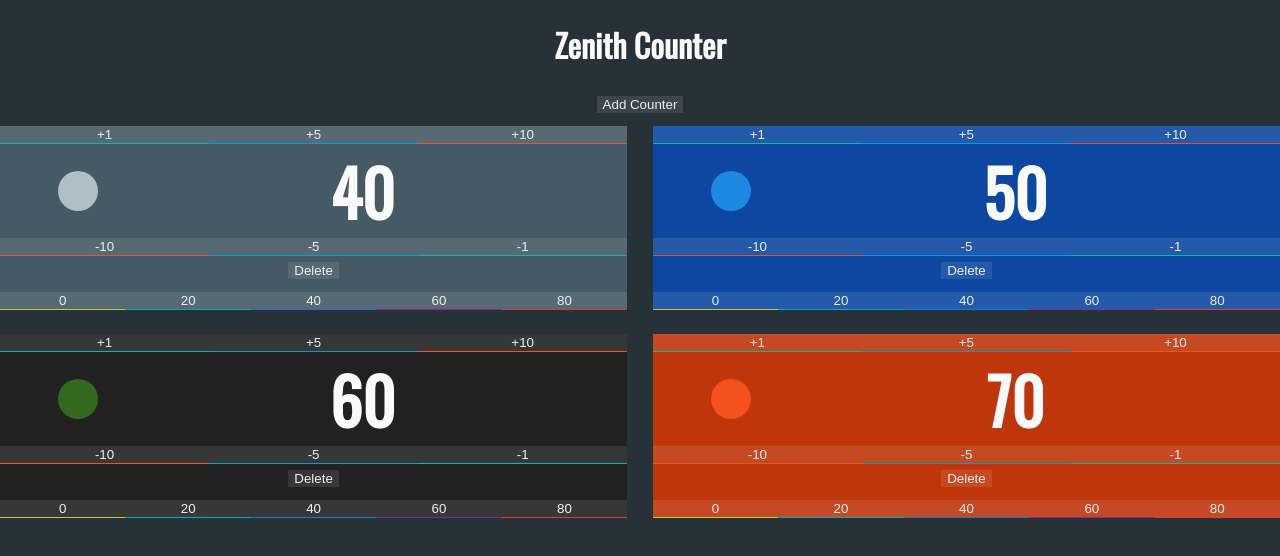
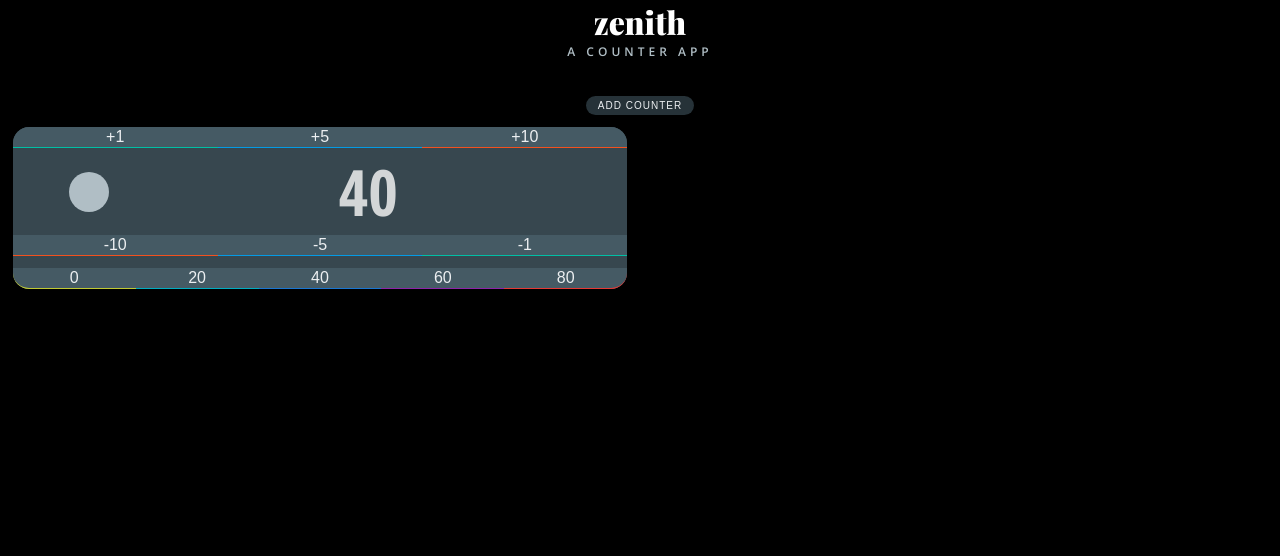
Before and after one commit to cwightrun/zenith, a React (Create React App) app: page / in a window 1280 px wide. Shown: the top 556 px of the page. Built offline with nearby package versions, Linux system fonts and the light colour scheme.

Commit message:
Working on appearance

```diff
--- a/src/App.css
+++ b/src/App.css
@@ -1,11 +1,11 @@
-@import url('https://fonts.googleapis.com/css?family=Oswald');
+@import url('https://fonts.googleapis.com/css?family=Open+Sans+Condensed:700|Open+Sans:600|Playfair+Display:900');
 
 
 body {
-  font-family: 'Oswald', sans-serif;
+  font-family: 'Open Sans', sans-serif;
   margin: 0;
   padding: 0;
-  background: #263238;
+  background: #000000;
   color: #FAFAFA;
   font-size: 16px;
 }
@@ -20,28 +20,48 @@ body {
   height: 40vmin;
 }
 
-.App-header {
-  background-color: #282c34;
-  min-height: 100vh;
-  display: flex;
-  flex-direction: column;
-  align-items: center;
-  justify-content: center;
+.header {
+  padding-bottom: 4vmin;
   font-size: calc(10px + 2vmin);
   color: white;
+}
+
+.header h1 {
+  font-family: 'Playfair Display', serif;
+  font-weight: 700;
+  font-size: 32px;
+  margin: 0;
+}
+
+.header h2 {
+  font-family: 'Open Sans', sans-serif;
+  font-size: 12px;
+  margin: 0;
+  text-transform: uppercase;
+  letter-spacing: 4px;
+  color: #B0BEC5;
 }
 
 main .manage-counters {
   padding: 0 0 12px 0;
 }
 
+main .manage-counters button {
+  padding: 4px 12px;
+  border-radius: 16px;
+  font-size: 10px;
+  letter-spacing: 1px;
+  text-transform: uppercase;
+  background: #263238;
+}
+
 .App button {
   position: relative;
   appearance: none;
-  background: rgba(255, 255, 255, 0.1);
+  /* background: rgba(255, 255, 255, 0.1); */
+  background: #455A64;
   color: #ECEFF1;
   border: none;
-  font-family: 'News Cycle', sans-serif;
   transform: translate3d(0, 0, 0);
 }
 
@@ -74,10 +94,10 @@ button:active::after {
 }
 
 .counter-wrapper {
-  flex-basis: 49%;
-  /* padding: 1.25%; */
+  flex-basis: 48%;
   padding: 0;
-  margin: 0 0 24px;
+  margin: 0 1% 1vh;
+  border-radius: 16px;
   background: #37474F;
 }
 
@@ -87,13 +107,14 @@ button:active::after {
   align-items: center;
 }
 
-.increment-column {
+.button-group {
   width: 100%;
   display: flex;
 }
 
-.increment-column button {
+.button-group button {
   flex-basis: 34%;
+  font-size: 16px;
 }
 
 .value-wrapper {
@@ -126,8 +147,10 @@ button.counter-icon:active::after {
 .current-value {
   margin: 0;
   padding: 0;
+  font-family: 'Open Sans Condensed', sans-serif;
   font-size: 64px;
   width: 66%;
+  opacity: 0.8;
 }
 
 .resets {
@@ -174,3 +197,19 @@ button.counter-icon:active::after {
 .has-5-buttons button:nth-last-of-type(5) {
   border-bottom: 1px solid #C0CA33;
 }
+
+.increment-group button:first-of-type {
+  border-top-left-radius: 16px;
+}
+
+.increment-group button:last-of-type {
+  border-top-right-radius: 16px;
+}
+
+.resets button:first-of-type {
+  border-bottom-left-radius: 16px;
+}
+
+.resets button:last-of-type {
+  border-bottom-right-radius: 16px;
+}
--- a/src/App.js
+++ b/src/App.js
@@ -9,12 +9,7 @@ class App extends Component {
   constructor(props) {
     super(props);
     this.state = {
-      counters: [
-        { id: uuid(), value: 40, icon: 0 },
-        { id: uuid(), value: 50, icon: 1 },
-        { id: uuid(), value: 60, icon: 2 },
-        { id: uuid(), value: 70, icon: 3 }
-      ]
+      counters: [{ id: uuid(), value: 40, icon: 0 }]
     };
   }
 
--- a/src/Counter/Counter.js
+++ b/src/Counter/Counter.js
@@ -30,10 +30,10 @@ class Counter extends Component {
     return (
       <div
         className="counter-wrapper"
-        style={{ backgroundColor: mtgThemes[this.state.icon]["bg"] }}
+        // style={{ backgroundColor: mtgThemes[this.state.icon]["bg"] }}
       >
         <div className="counter">
-          <div className="increment-column col-pos button-group has-3-buttons">
+          <div className="increment-group col-pos button-group has-3-buttons">
             <button
               className="value-1"
               onClick={() => {
@@ -71,7 +71,7 @@ class Counter extends Component {
             <h4 className="current-value">{this.state.value}</h4>
           </div>
 
-          <div className="increment-column col-neg button-group has-3-buttons">
+          <div className="decrement-group col-neg button-group has-3-buttons">
             <button
               className="value-10"
               onClick={() => {
@@ -99,7 +99,7 @@ class Counter extends Component {
           </div>
         </div>
 
-        <button onClick={() => this.props.removeCounter(this.props.counter.id)}>Delete</button>
+
 
         <div className="resets button-group has-5-buttons">
           <button onClick={() => this.handleChange("reset", 0)}>0</button>
--- a/src/Header/Header.js
+++ b/src/Header/Header.js
@@ -4,7 +4,8 @@ import React, { Component } from 'react';
 function Header(props) {
   return (
     <header className="header">
-      <h1>Zenith Counter</h1>
+      <h1>zenith</h1>
+      <h2>A counter app</h2>
     </header>
   )
 }
```
